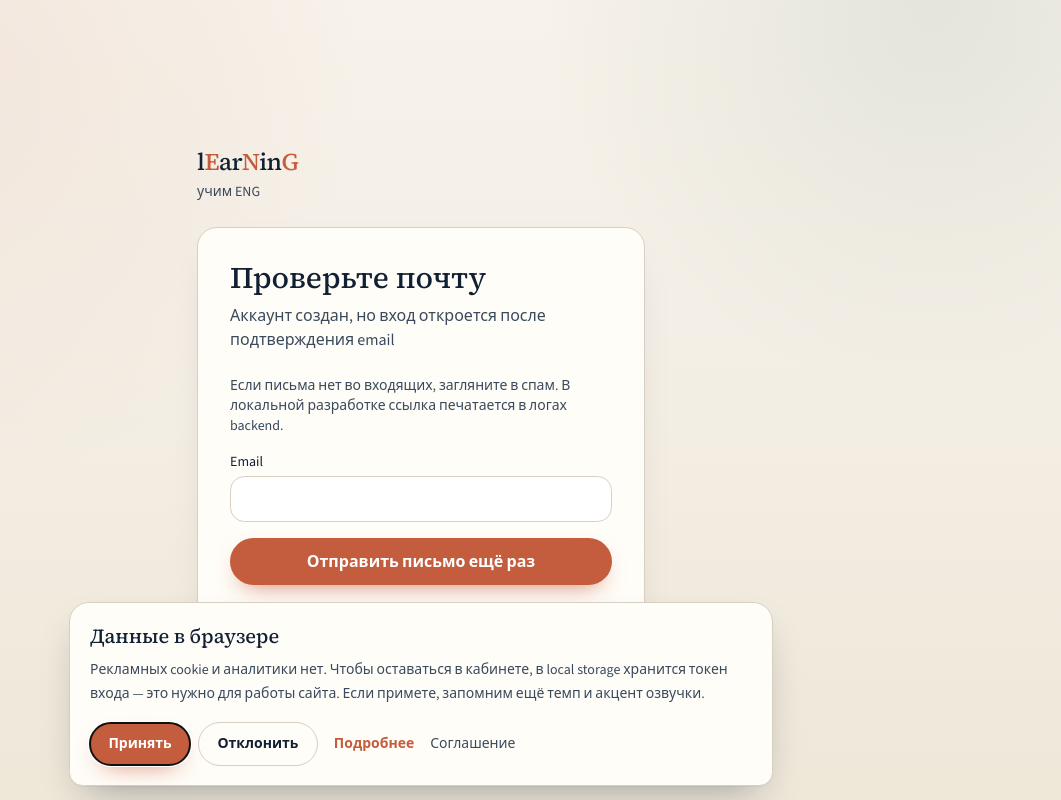
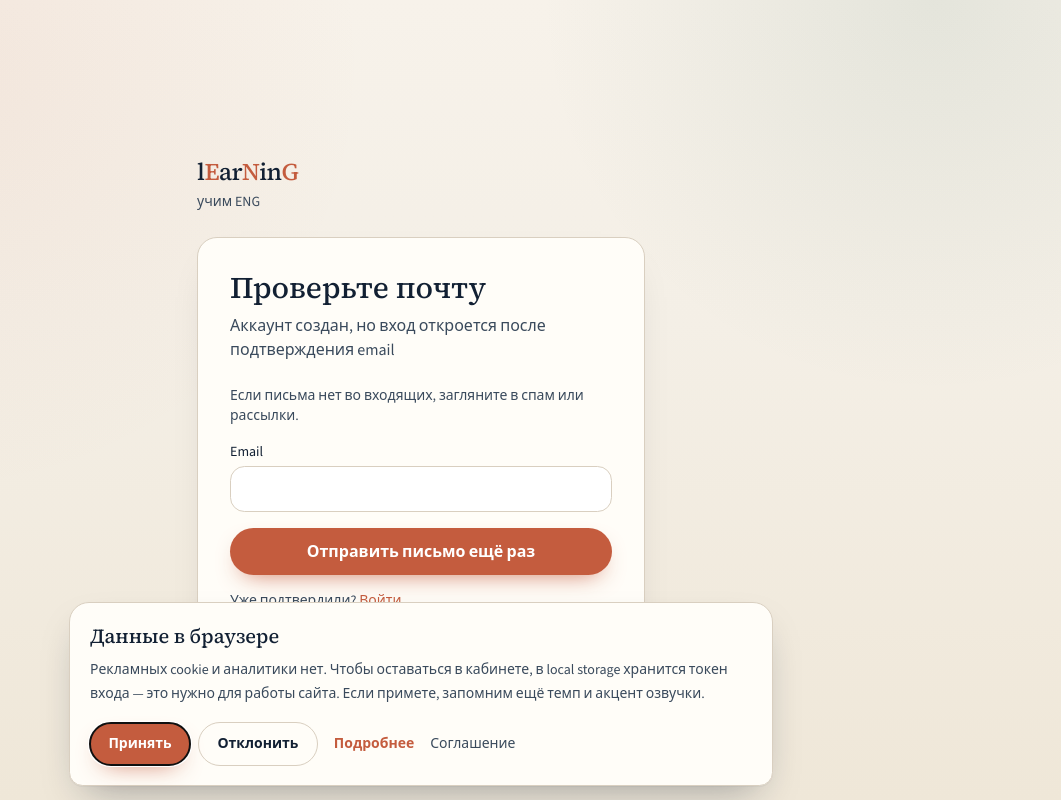
Before and after one commit to Siellph/lEarNing, a React (Vite) app in the folder frontend/: page /check-email in a window 1280 px wide. Shown: the whole page, without its empty margins (219-1280 px from the left). Built offline with nearby package versions, Linux system fonts and the light colour scheme.

Commit message:
fix scroll

```diff
--- a/frontend/src/pages/VerifyEmail.tsx
+++ b/frontend/src/pages/VerifyEmail.tsx
@@ -40,7 +40,7 @@ export function CheckEmail() {
     <AuthShell title="Проверьте почту" subtitle="Аккаунт создан, но вход откроется после подтверждения email">
       <div className="grid gap-4">
         <p className="text-sm text-ink-soft">
-          Если письма нет во входящих, загляните в спам. В локальной разработке ссылка печатается в логах backend.
+          Если письма нет во входящих, загляните в спам или рассылки.
         </p>
         <label className="grid gap-1 text-sm">
           Email
```
